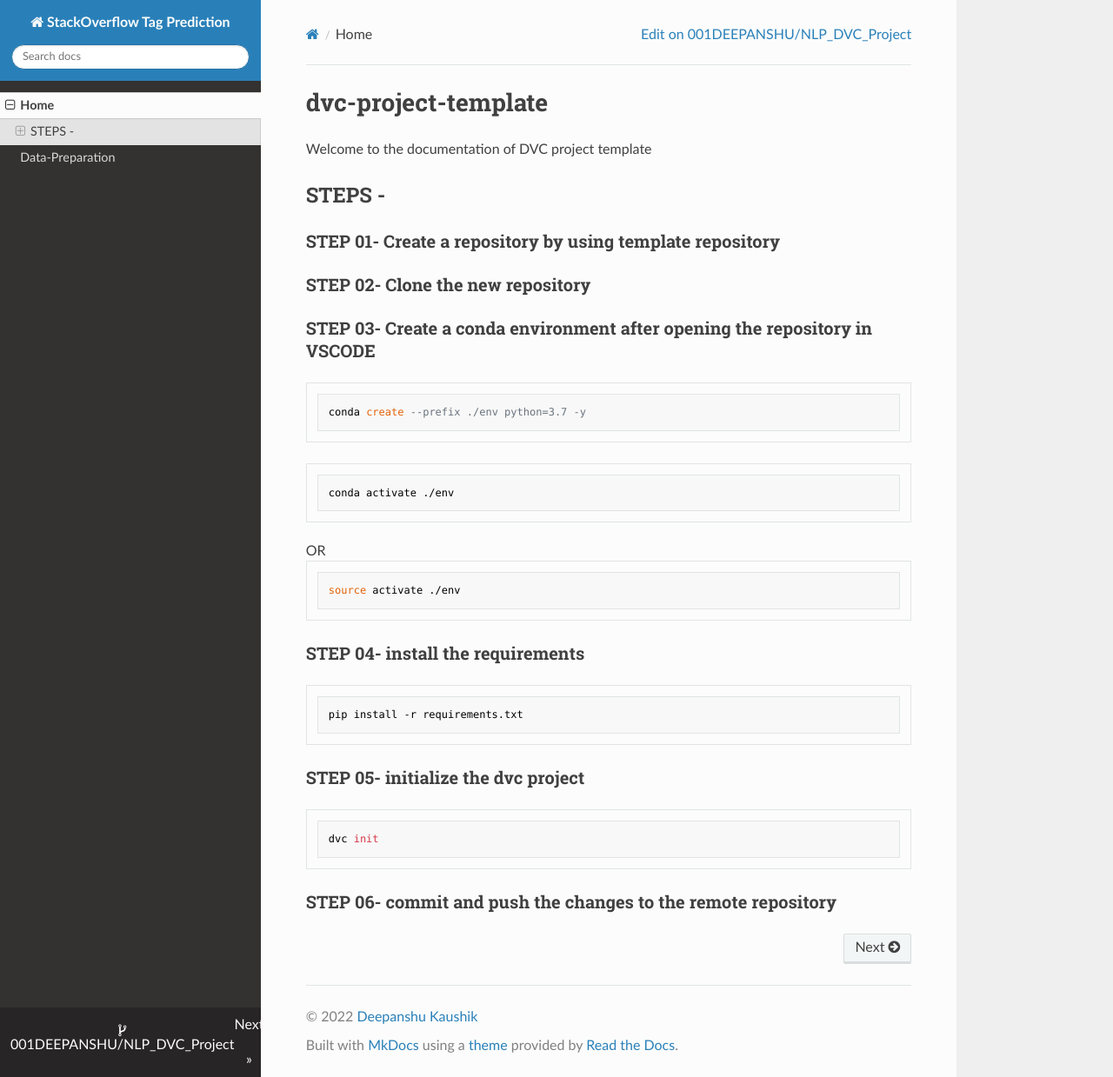
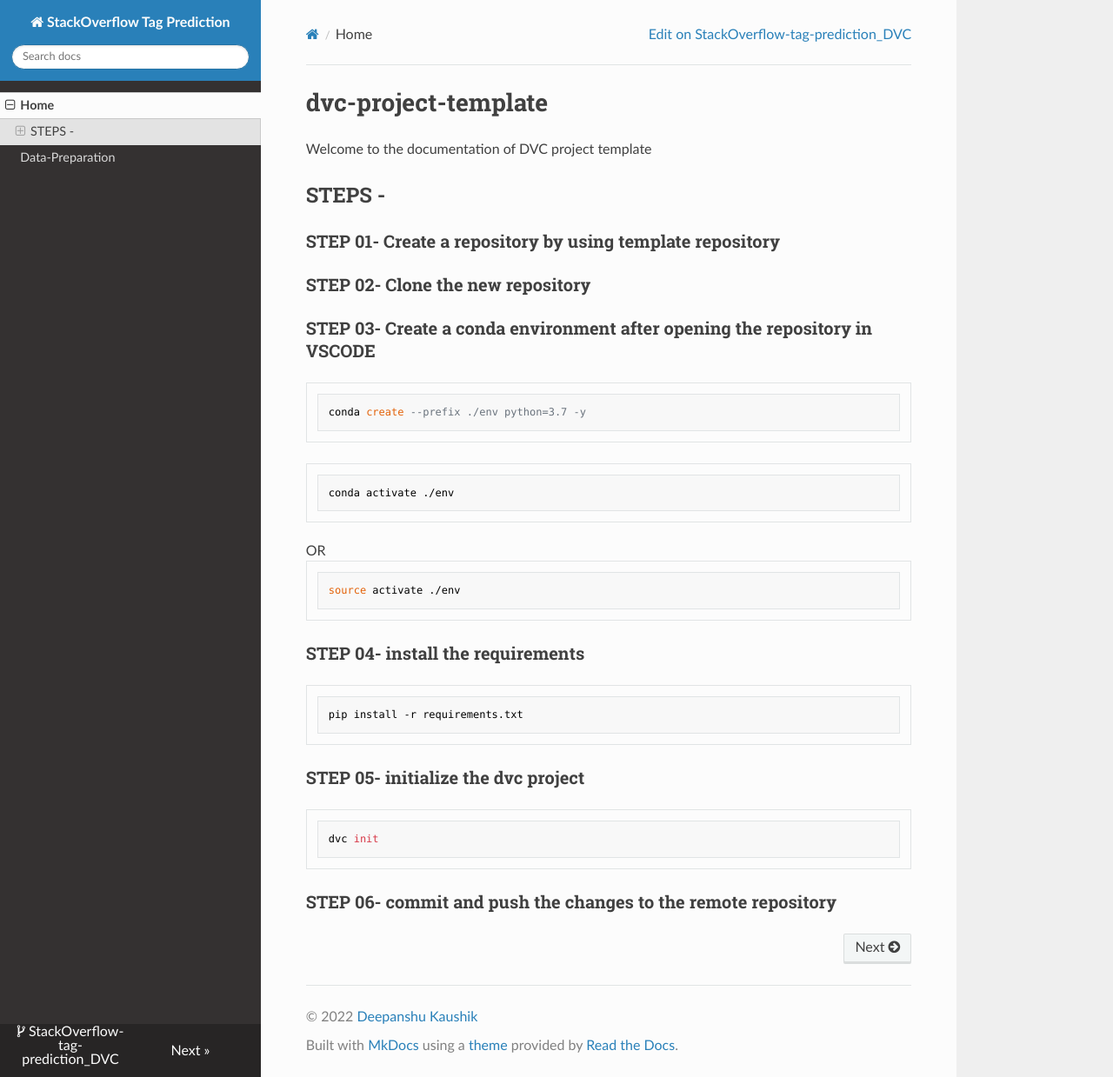
Before and after one commit to 001DEEPANSHU/NLP_DVC_Project, an MkDocs documentation site: the page built from docs/index.md, in a window 1280 px wide and 1239 px high. Shown: the whole window at 87% size. Built offline with MkDocs 1.6.1, drawn with Linux system fonts in a browser that asks for light colours; nearby versions of some CDN libraries.

Commit message:
Docs update

```diff
--- a/mkdocs.yml
+++ b/mkdocs.yml
@@ -10,8 +10,8 @@
   StackOverflow tag prediction: Project Workflow and Description
 
 # Repository
-repo_name: 001DEEPANSHU/NLP_DVC_Project
-repo_url: https://github.com/001DEEPANSHU/NLP_DVC_Project
+repo_name: StackOverflow-tag-prediction_DVC
+repo_url: https://github.com/001DEEPANSHU/StackOverflow-tag-prediction_DVC
 
 # Configuration
 theme:
--- a/setup.py
+++ b/setup.py
@@ -4,7 +4,7 @@
     long_description = f.read()
 
 
-REPO_NAME = "NLP_DVC_Project"
+REPO_NAME = "StackOverflow-tag-prediction_DVC"
 AUTHOR_USER_NAME = "DEEPANSHU KAUSHIK"
 SRC_REPO = "src"
 LIST_OF_REQUIREMENTS = []
```
